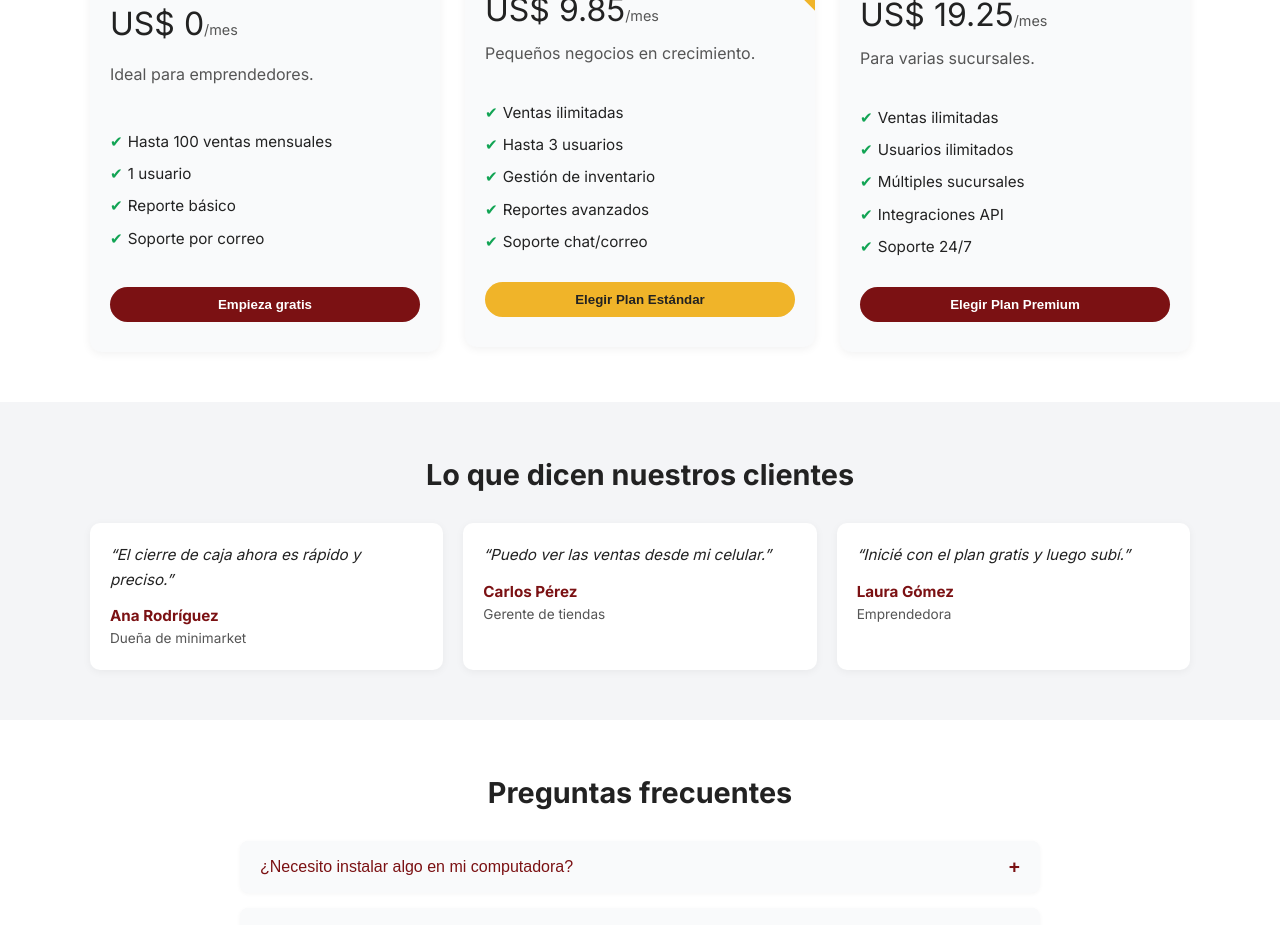
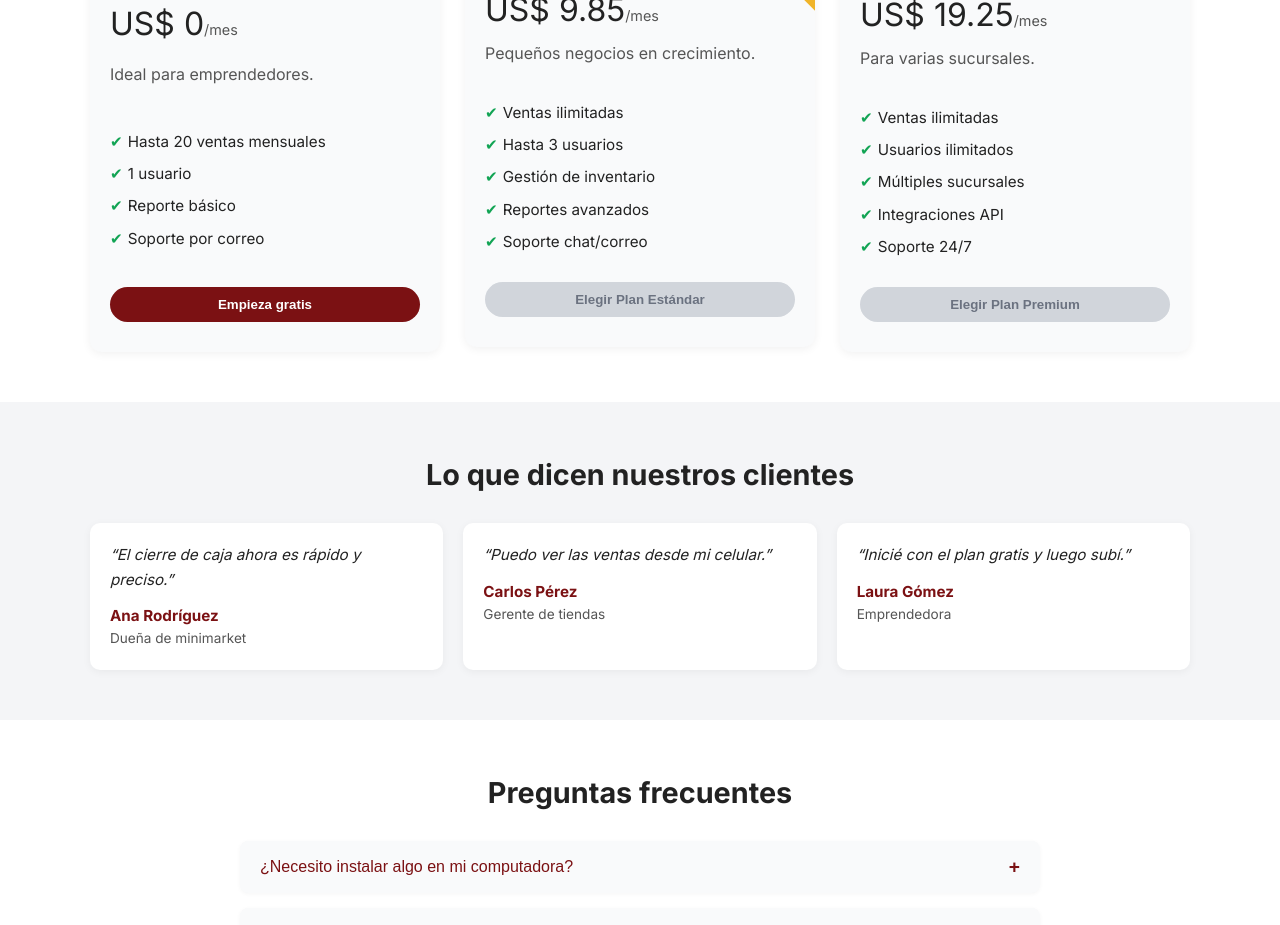
Before and after one commit to Kodake/sitra-landing-app, a React (Vite) app: page / in a window 1280 px wide. Shown: the part 980-1905 px from the top of the page. Built offline with nearby package versions, Linux system fonts and the light colour scheme.

Commit message:
Added disable button on some plans

```diff
--- a/src/App.css
+++ b/src/App.css
@@ -412,7 +412,6 @@ footer {
   border-top: 1px solid #e0e0e0;
 }
 
-
 /* RESPONSIVE */
 @media (max-width: 768px) {
   .hero h1 {
@@ -440,3 +439,19 @@ footer {
     display: flex;
   }
 }
+
+/* === BOTÓN DESHABILITADO (PRICING) === */
+.plan button:disabled {
+  background-color: #d1d5db; /* gris claro */
+  color: #6b7280; /* texto gris */
+  cursor: not-allowed;
+  opacity: 1; /* evita que se vea “lavado” */
+  transform: none;
+  box-shadow: none;
+}
+
+/* Evita hover cuando está disabled */
+.plan button:disabled:hover {
+  opacity: 1;
+  transform: none;
+}
--- a/src/App.tsx
+++ b/src/App.tsx
@@ -137,7 +137,7 @@ function Pricing() {
             </div>
             <p className="description">Ideal para emprendedores.</p>
             <ul>
-              <li>Hasta 100 ventas mensuales</li>
+              <li>Hasta 20 ventas mensuales</li>
               <li>1 usuario</li>
               <li>Reporte básico</li>
               <li>Soporte por correo</li>
@@ -158,7 +158,7 @@ function Pricing() {
               <li>Reportes avanzados</li>
               <li>Soporte chat/correo</li>
             </ul>
-            <button>Elegir Plan Estándar</button>
+            <button disabled>Elegir Plan Estándar</button>
           </div>
 
           <div className="plan">
@@ -174,7 +174,7 @@ function Pricing() {
               <li>Integraciones API</li>
               <li>Soporte 24/7</li>
             </ul>
-            <button>Elegir Plan Premium</button>
+            <button disabled>Elegir Plan Premium</button>
           </div>
         </div>
       </div>
```
